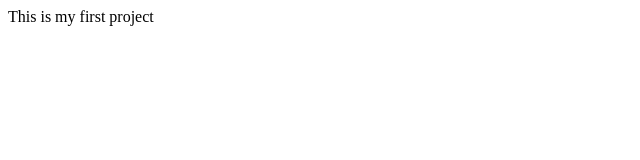
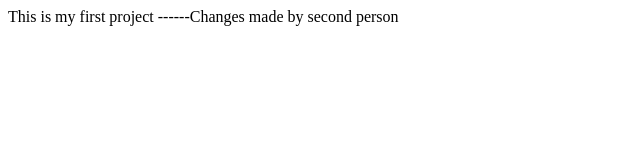
Before and after one commit to durgabhavani-507/git--push, a plain HTML site: page index.html in a window 1280 px wide. Shown: the whole page, without its empty margins (0-640 px from the left). Drawn offline with Linux system fonts and the light colour scheme.

Commit message:
second-person

```diff
--- a/index.html
+++ b/index.html
@@ -8,8 +8,7 @@
 </head>
 
 <body>
-    This is my first project
-
+    This is my first project ------Changes made by second person
 </body>
 
 </html>
```
